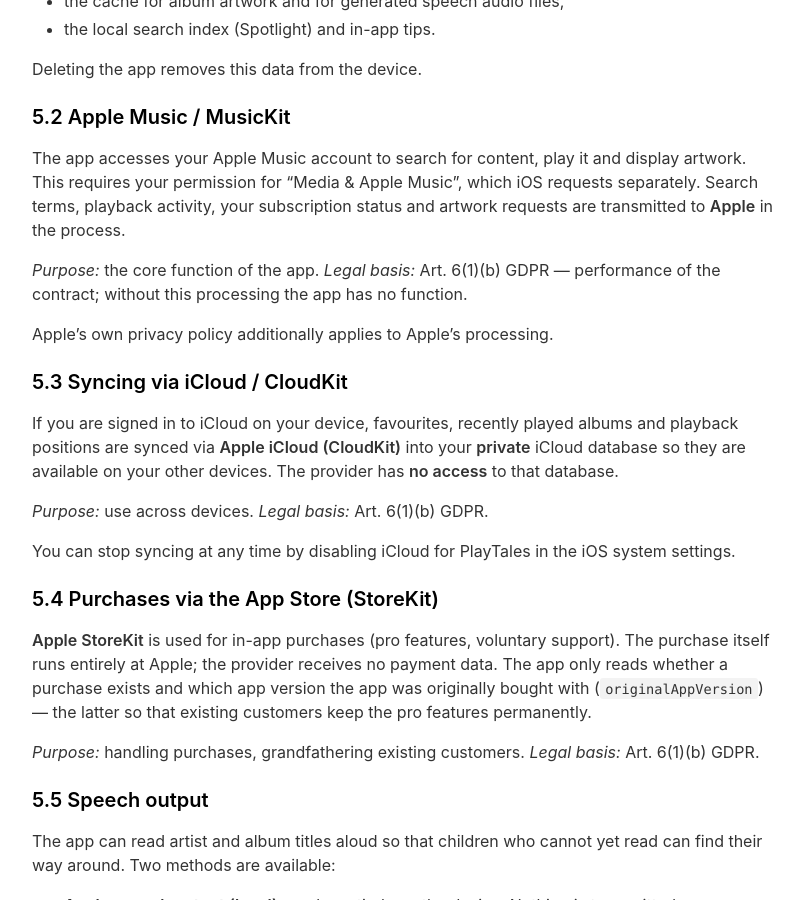
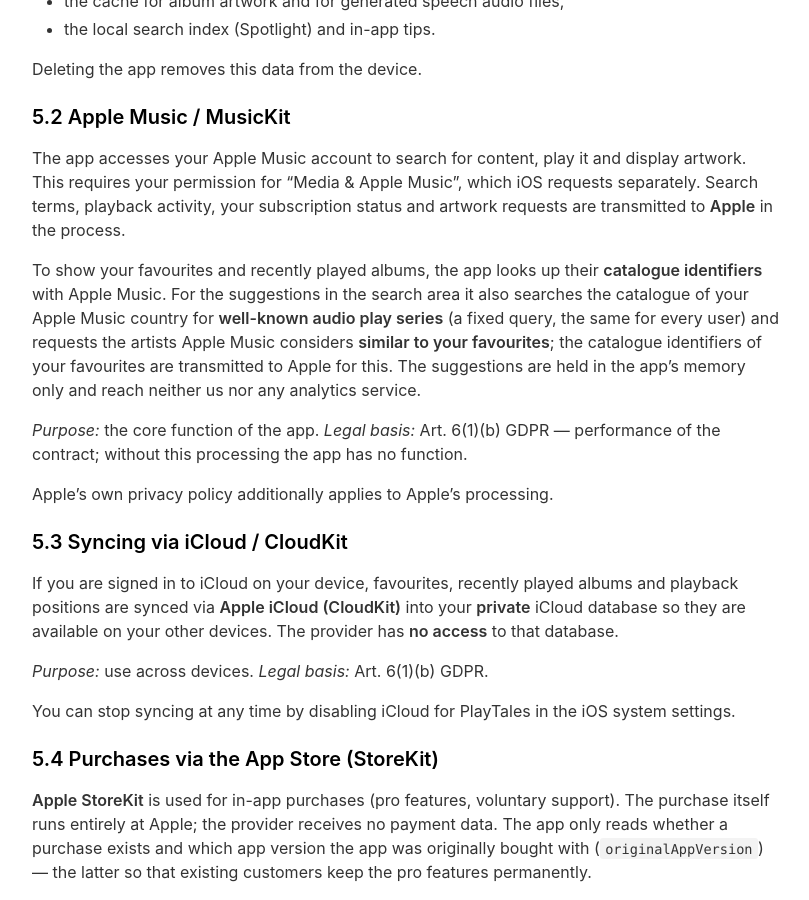
Before and after one commit to pkurzok/PlayTales-Web, a Jekyll site: the page built from _pages/privacypolicy.md, in a window 1280 px wide and 900 px high, scrolled down 2649 px. Shown: the whole window, without its empty margins (233-1042 px from the left). Built offline with Jekyll 4.4.1, drawn with Linux system fonts in a browser that asks for light colours; nearby versions of some CDN libraries; some of the changed text lies outside the part shown.

Commit message:
Privacy policy: suggestions and favourite look-ups with Apple Music (1.7.0) (#9)
* Privacy policy: name the chart and similar-artist requests to Apple Music

The app will source its search-area suggestions from Apple Music: the
most-played albums of the audio-play and children's genres, and the
artists Apple considers similar to the user's favourites. The catalogue
identifiers of the favourites go to Apple for this. Section 5.2 and the
recipients table now say so; last updated 6 October 2026.

Co-Authored-By: Claude Opus 5.5 <noreply@anthropic.com>

* Privacy policy: suggestions come from a fixed catalogue search, not charts

The charts request proved unusable; the app instead searches for audio
play series with a fixed query that is the same for every user.

Co-Authored-By: Claude Opus 5.5 <noreply@anthropic.com>

---------

Co-authored-by: Peter Kurzok <peter.kurzok@maibornwolff.de>
Co-authored-by: Claude Opus 5.5 <noreply@anthropic.com>

```diff
--- a/_pages/privacypolicy.md
+++ b/_pages/privacypolicy.md
@@ -119,6 +119,13 @@ The app accesses your Apple Music account to search for content, play it and dis
 requires your permission for "Media & Apple Music", which iOS requests separately. Search terms,
 playback activity, your subscription status and artwork requests are transmitted to **Apple** in
 the process.
+
+To show your favourites and recently played albums, the app looks up their **catalogue identifiers**
+with Apple Music. For the suggestions in the search area it also searches the catalogue of your
+Apple Music country for **well-known audio play series** (a fixed query, the same for every user) and
+requests the artists Apple Music considers **similar to your favourites**; the catalogue identifiers of your
+favourites are transmitted to Apple for this. The suggestions are held in the app's memory only and
+reach neither us nor any analytics service.
 
 *Purpose:* the core function of the app.
 *Legal basis:* Art. 6(1)(b) GDPR — performance of the contract; without this processing the app has
@@ -275,7 +282,7 @@ Independently of that, you may object under Art. 21 GDPR at any time at the addr
 | Google LLC (USA) | Website | IP address, user agent | delivery of jQuery | Art. 6(1)(f) |
 | Fonticons, Inc. (USA) | Website | IP address, user agent | delivery of the icon font | Art. 6(1)(f) |
 | Apple Inc. (USA) | Website | IP address | retrieval of App Store details | Art. 6(1)(f) |
-| Apple Inc. (USA) | App | search terms, playback, subscription status, artwork requests | Apple Music / MusicKit | Art. 6(1)(b) |
+| Apple Inc. (USA) | App | search terms, playback, subscription status, artwork requests, catalogue identifiers of favourites, requests for suggestions (audio play series, similar artists) | Apple Music / MusicKit | Art. 6(1)(b) |
 | Apple Inc. (USA) | App | favourites, history, playback positions | syncing via your private iCloud | Art. 6(1)(b) |
 | Apple Inc. (USA) | App | purchases, original app version | purchases, grandfathering | Art. 6(1)(b) |
 | Google LLC (USA) | App | title to be read out, language, voice gender | speech output (can be switched off) | Art. 6(1)(b) |
```
Also changed, not shown: other parts of _pages/privacypolicy.md (+1 -1 lines).
